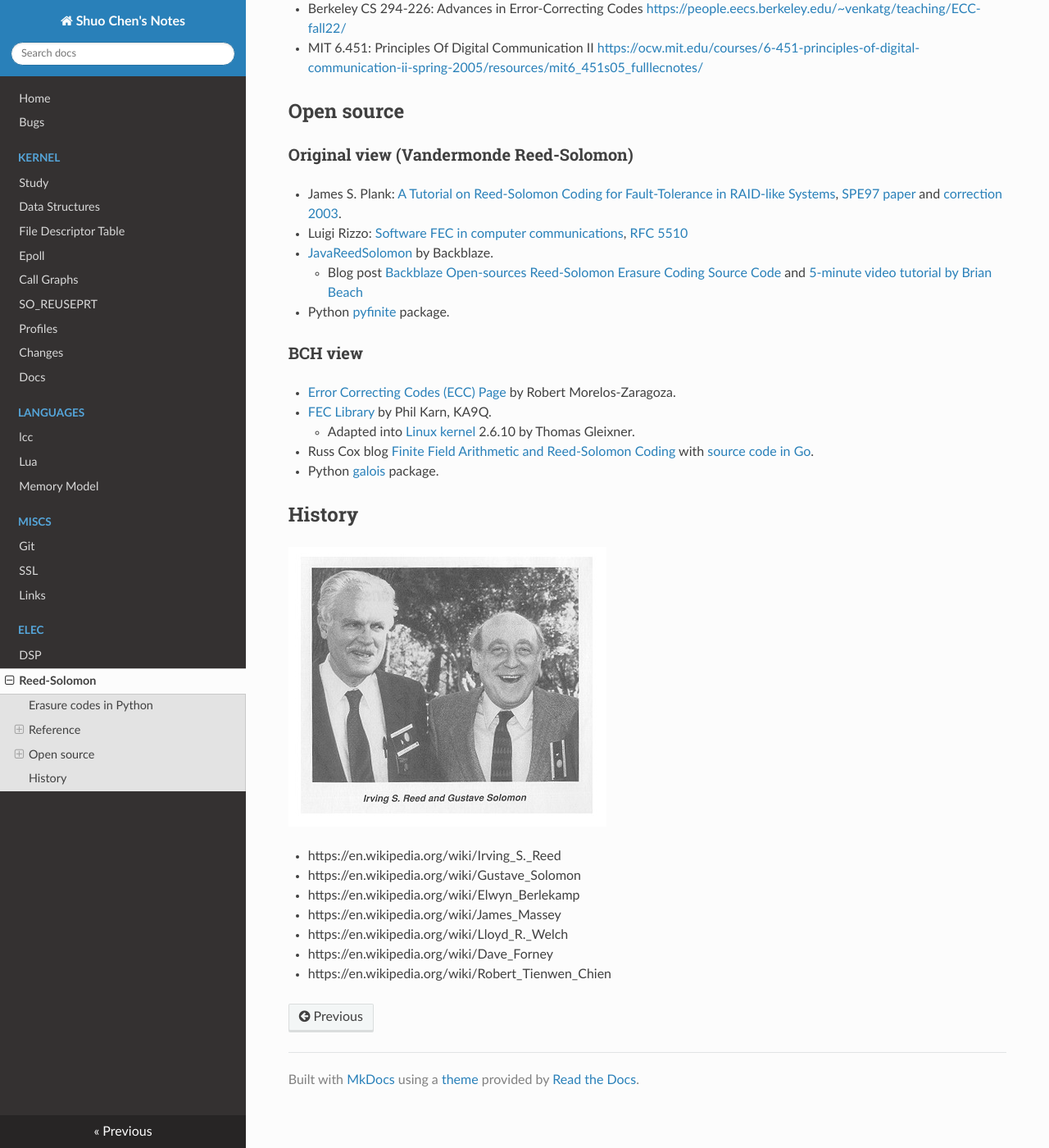
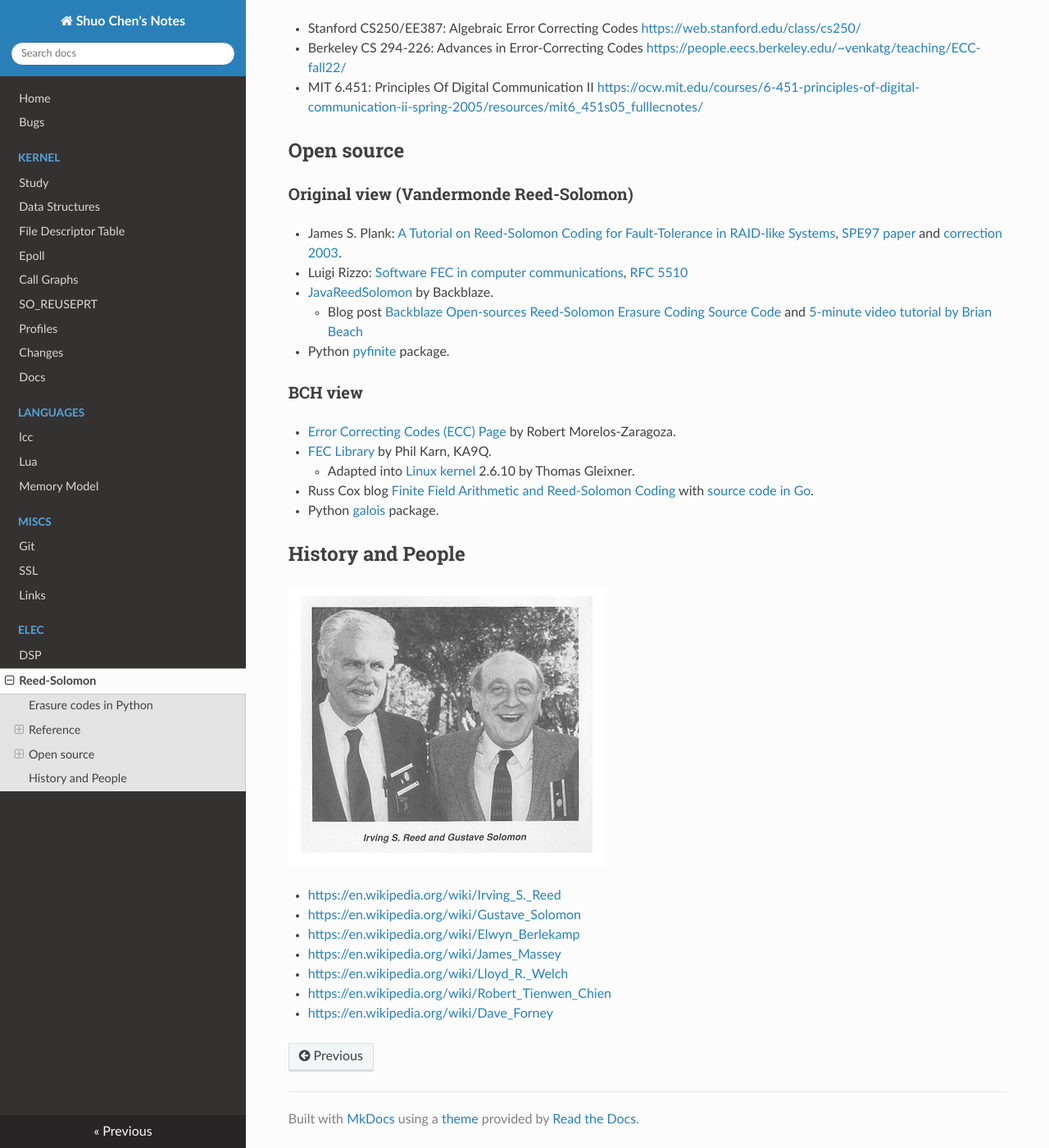
Before and after one commit to chenshuo/notes, an MkDocs documentation site: the page built from docs/reed-solomon.md, in a window 1280 px wide and 1400 px high, scrolled down 2116 px. Shown: the whole window at 82% size. Built offline with MkDocs 1.6.1, drawn with Linux system fonts in a browser that asks for light colours; nearby versions of some CDN libraries; formulas are drawn with MathJax 3.

Commit message:
update reed-solomon.md

```diff
--- a/docs/reed-solomon.md
+++ b/docs/reed-solomon.md
@@ -90,14 +92,14 @@ $$V_{n\times k} = \begin{pmatrix}  1 & a_0 & a_0^2 & \cdots & a_0^{k-1} \\[1mm]
 * Russ Cox blog [Finite Field Arithmetic and Reed-Solomon Coding](https://research.swtch.com/field) with [source code in Go](https://github.com/rsc/qr/tree/master/gf256).
 * Python [galois](https://mhostetter.github.io/galois/latest/) package.
 
-## History
+## History and People
 
 ![Authors](reed-solomon.jpg)
 
-* https://en.wikipedia.org/wiki/Irving_S._Reed
-* https://en.wikipedia.org/wiki/Gustave_Solomon
-* https://en.wikipedia.org/wiki/Elwyn_Berlekamp
-* https://en.wikipedia.org/wiki/James_Massey
-* https://en.wikipedia.org/wiki/Lloyd_R._Welch
-* https://en.wikipedia.org/wiki/Dave_Forney
-* https://en.wikipedia.org/wiki/Robert_Tienwen_Chien
+* <https://en.wikipedia.org/wiki/Irving_S._Reed>
+* <https://en.wikipedia.org/wiki/Gustave_Solomon>
+* <https://en.wikipedia.org/wiki/Elwyn_Berlekamp>
+* <https://en.wikipedia.org/wiki/James_Massey>
+* <https://en.wikipedia.org/wiki/Lloyd_R._Welch>
+* <https://en.wikipedia.org/wiki/Robert_Tienwen_Chien>
+* <https://en.wikipedia.org/wiki/Dave_Forney>
```
Also changed, not shown: other parts of docs/reed-solomon.md (+2 -0 lines).
